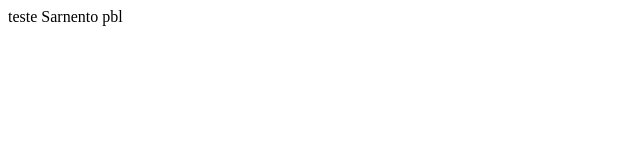
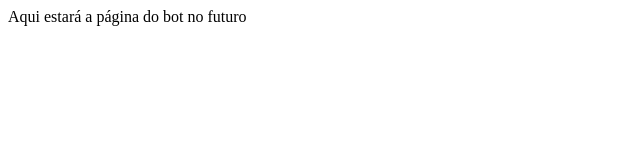
Before and after one commit to mrxcao/sarnento_pbl, a plain HTML site: page index.html in a window 1280 px wide. Shown: the whole page, without its empty margins (0-640 px from the left). Drawn offline with Linux system fonts and the light colour scheme.

Commit message:
test hostgator update

```diff
--- a/index.html
+++ b/index.html
@@ -7,6 +7,6 @@
     <title>Document</title>
 </head>
 <body>
-    teste Sarnento pbl
+    Aqui estará a página do bot no futuro
 </body>
 </html>
```
